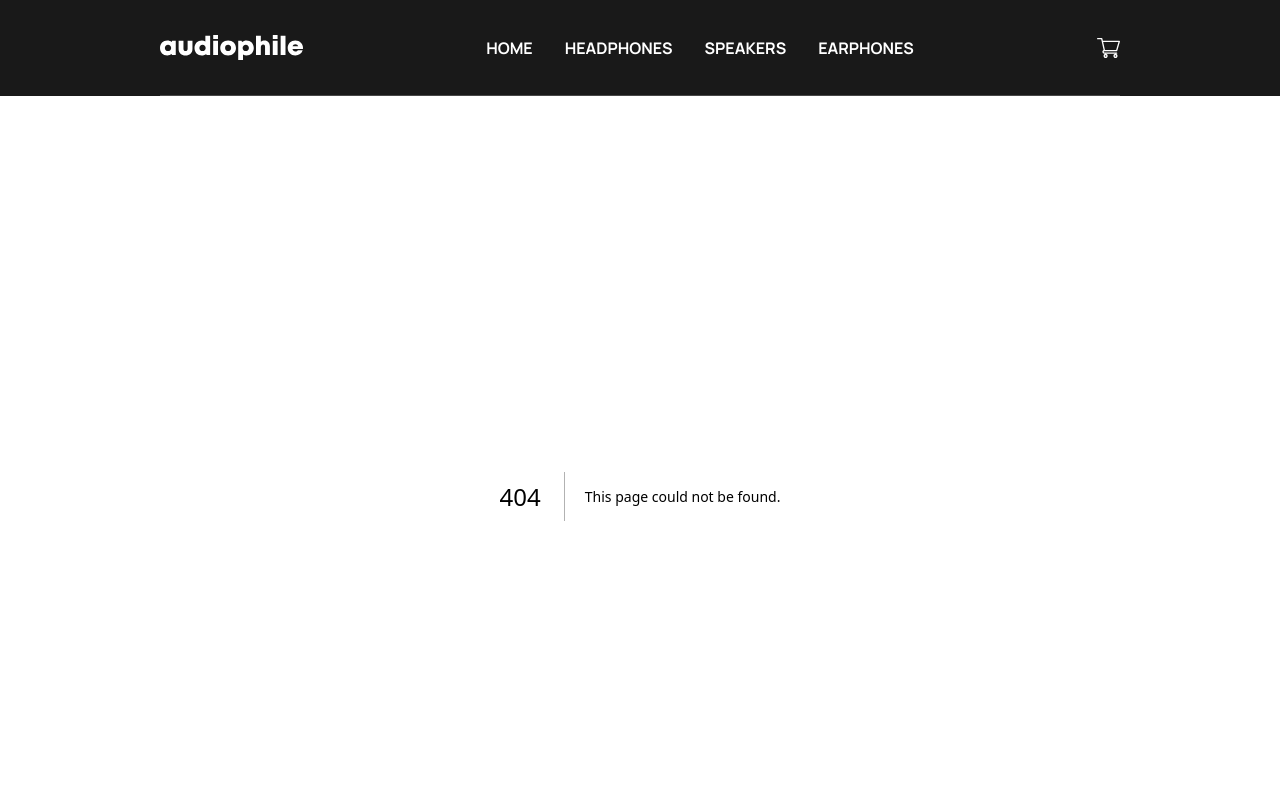
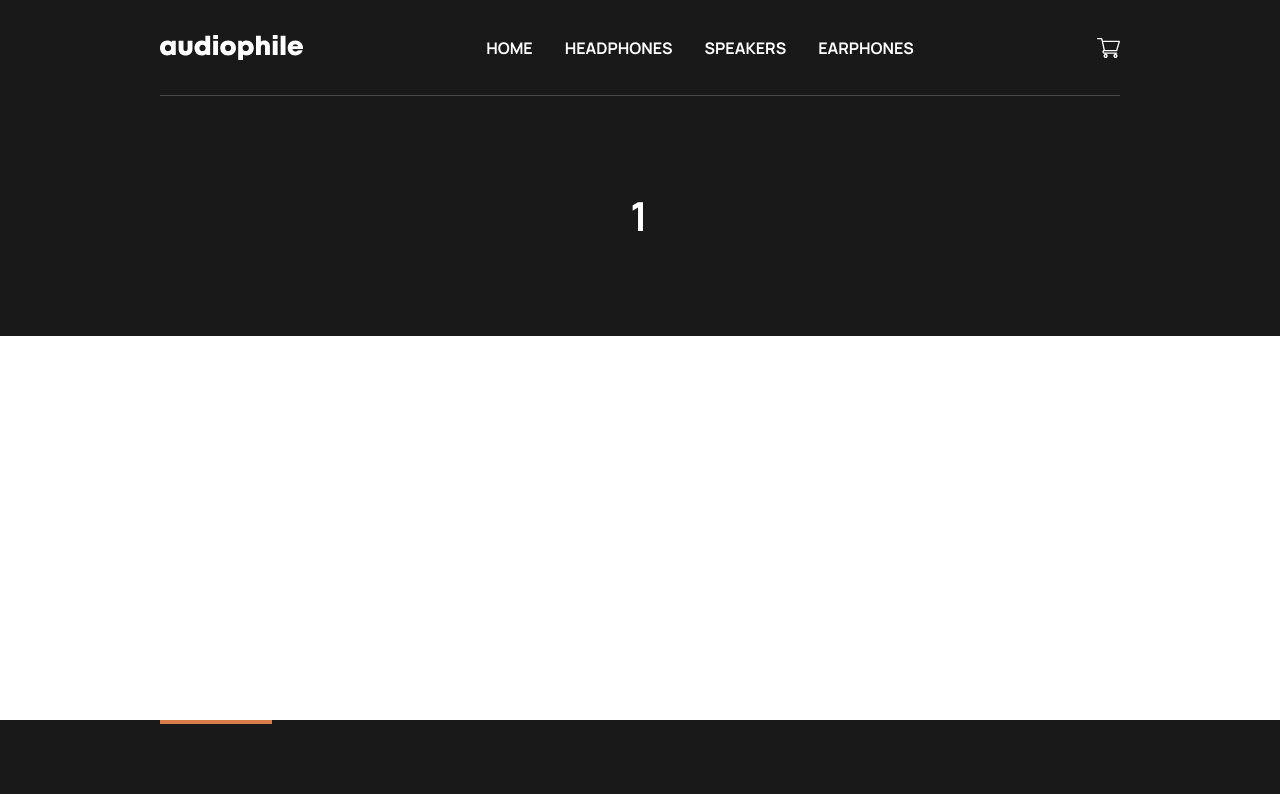
Before and after one commit to EmilFerdinanA/audiophile, a Next.js app: page /1 in a window 1280 px wide. Before the commit this address had no page. Shown: the top 794 px of the page. Built offline with nearby package versions, Linux system fonts and the light colour scheme.

Commit message:
feat: hero 2

```diff
--- /dev/null
+++ b/app/[category]/page.tsx
@@ -0,0 +1,15 @@
+import { Hero2 } from "@/components/Hero2";
+
+interface IProps {
+  params: Promise<{ category: string }>;
+}
+
+export default async function Category({ params }: IProps) {
+  const labelHero = (await params).category;
+
+  return (
+    <>
+      <Hero2 labelHero={labelHero} />
+    </>
+  );
+}
--- /dev/null
+++ b/components/Hero2.tsx
@@ -0,0 +1,13 @@
+interface IProps {
+  labelHero: string;
+}
+
+export const Hero2 = ({ labelHero }: IProps) => {
+  return (
+    <section className="bg-[#191919] containers text-white h-28 md:h-60 mb-96">
+      <h1 className="text-[28px] md:text-[40px] font-bold tracking-[2px] uppercase">
+        {labelHero}
+      </h1>
+    </section>
+  );
+};
```
